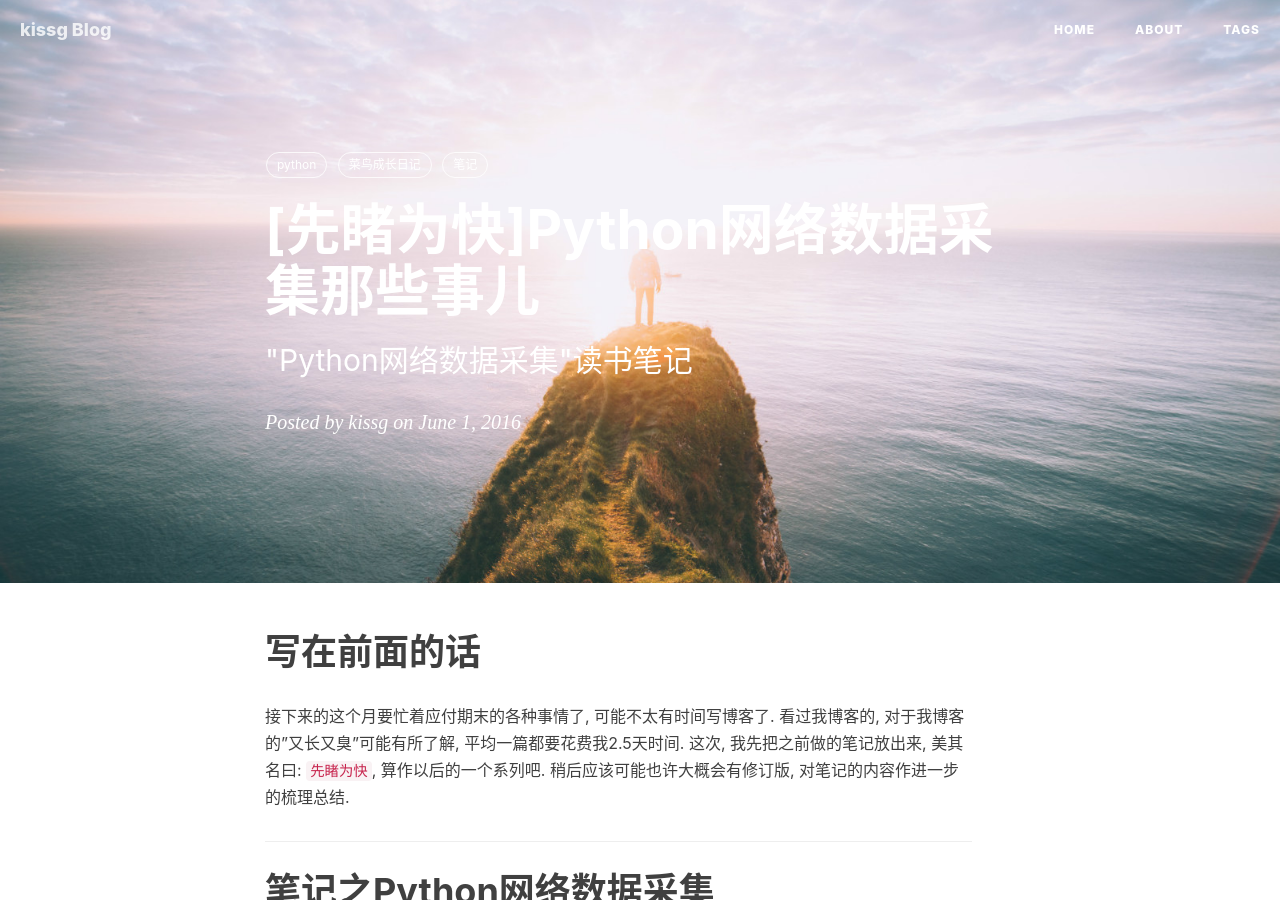
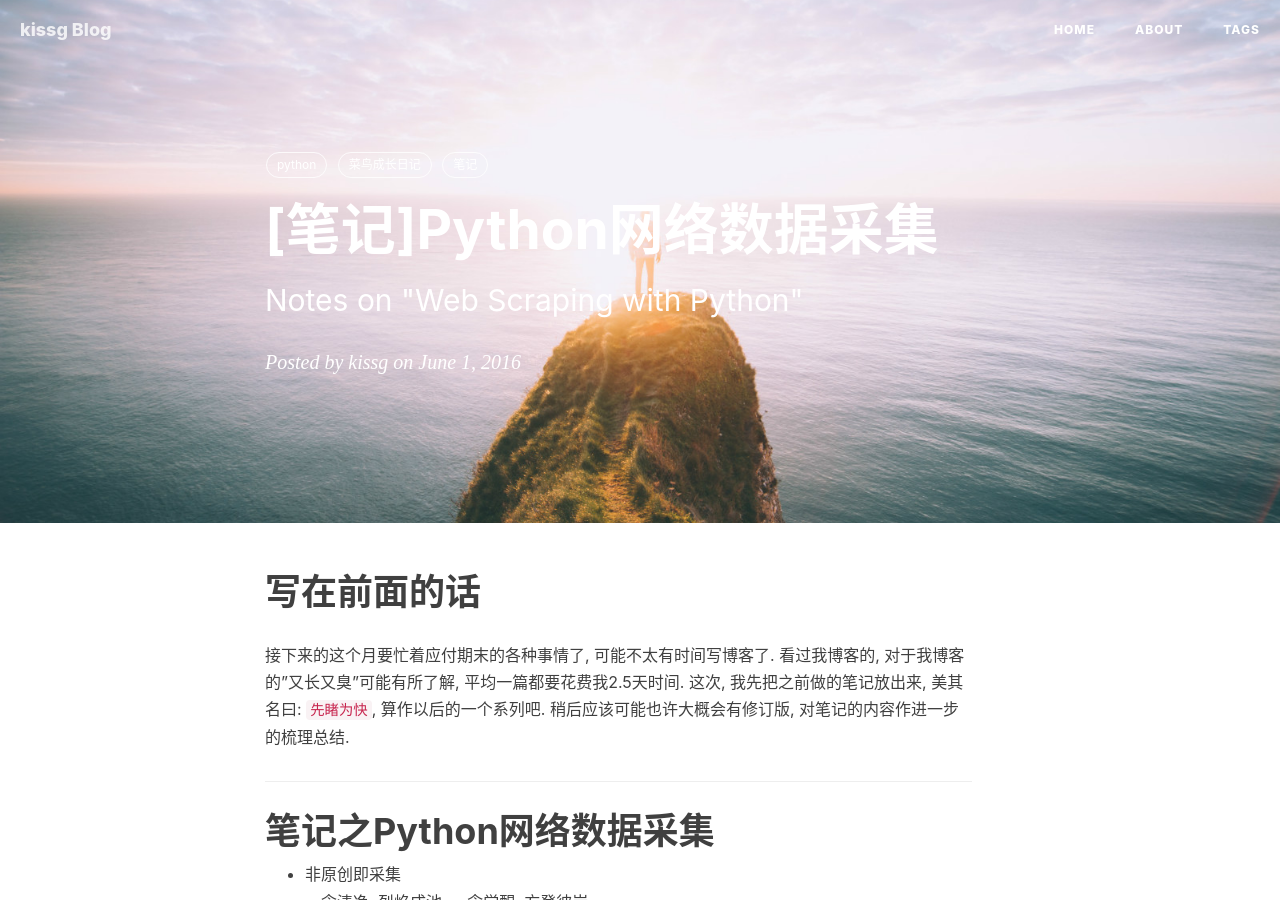
Before and after one commit to iamkissg/iamkissg.github.io, a Jekyll site: the page built from _posts/2016-06-01-note-on-web-scraping-with-python.markdown, in a window 1280 px wide and 900 px high. Built offline with Jekyll 4.4.1, drawn with Linux system fonts in a browser that asks for light colours; nearby versions of some CDN libraries; comment, search, counter and statistics services are not loaded.

Commit message:
Modify title

```diff
--- a/_posts/2016-06-01-note-on-web-scraping-with-python.markdown
+++ b/_posts/2016-06-01-note-on-web-scraping-with-python.markdown
@@ -1,7 +1,7 @@
 ---
 layout:	    post
-title:      "[先睹为快]Python网络数据采集那些事儿"
-subtitle:   "\"Python网络数据采集\"读书笔记"
+title:      "[笔记]Python网络数据采集"
+subtitle:   "Notes on \"Web Scraping with Python\""
 date:       2016-06-01
 author:     "kissg"
 header-img: "img/2016-06-01-note-on-web-scraping-with-python/face-to-the-sea.jpg"
```
